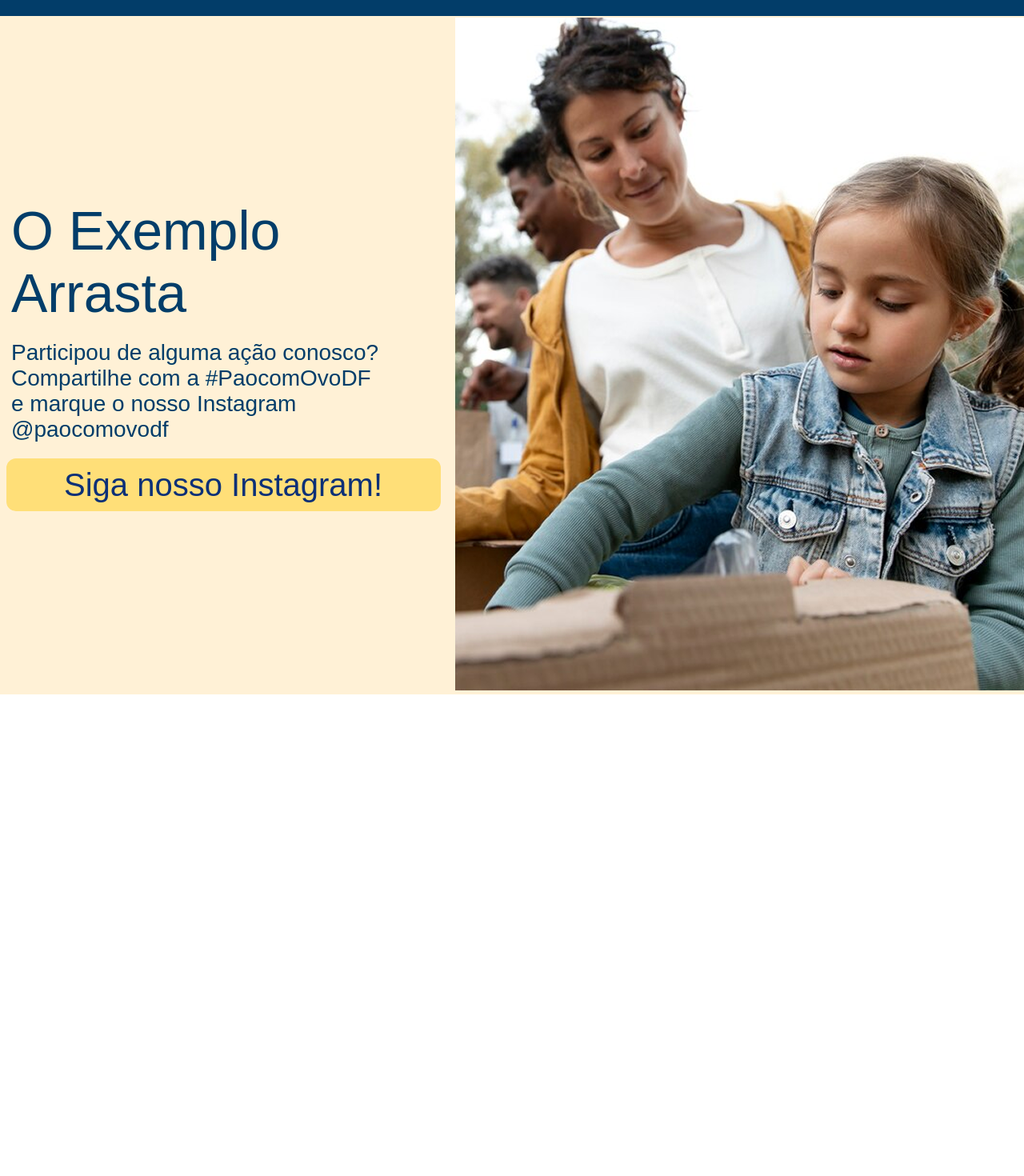
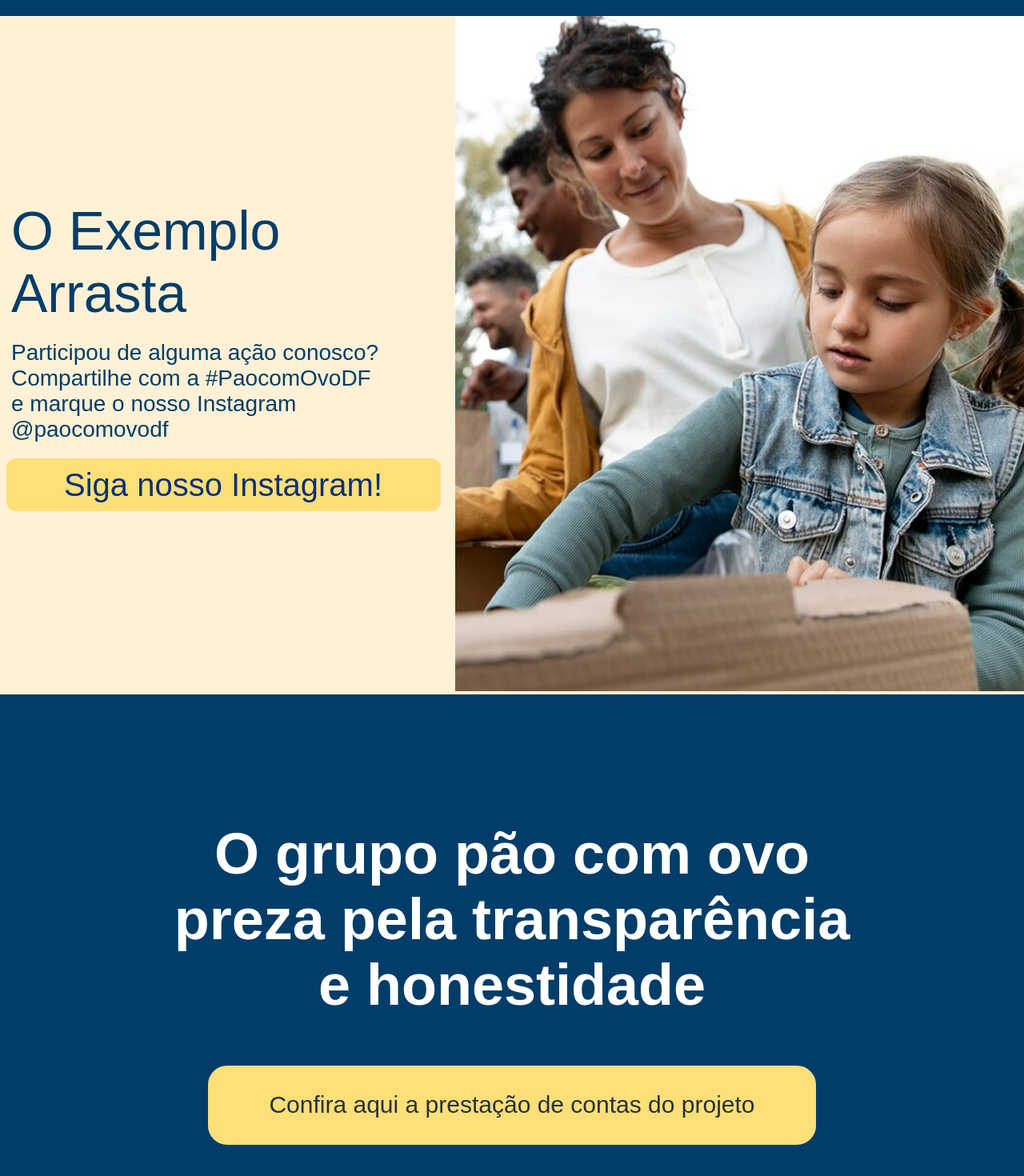
Before and after one commit to guiestrela/PCO, a React (Vite) app: page / in a window 1280 px wide. Shown: the part 6222-7692 px from the top of the page at 80% size. Before the commit the page ends 7090 px from the top, so only its background shows below. Built offline with nearby package versions, Linux system fonts and the light colour scheme.

Commit message:
feat(SectionEnter): add new section with accountability information
- Added a new section to display accountability information.
- Included a button to access the accountability report.
- Adjusted image height in existing section.
- Styled new section components.
- Updated component styles.

```diff
--- a/src/assets/components/SectionEnter/index.tsx
+++ b/src/assets/components/SectionEnter/index.tsx
@@ -64,10 +64,23 @@ function SectionEnter() {
                             <ContainerColumn>
                             <ContainerImage gap="20px">
                                 <ImageEnder src={foto05} width="722px"
-                                height="845px"/>
+                                height="848px"/>
                             </ContainerImage>
                         </ContainerColumn>
                     </ContainerEnter>
+                </MainContainerEnter>
+                <MainContainerEnter backgroundcolor="#023D69" height="720px">
+                    <TextContainer alignitems="center">
+                        <TituloInfo fontsize="72px" fontweight="700" color="#FFFFFF" textalign="center">O grupo pão com ovo<br/>
+                                        preza pela transparência<br/>
+                                            e honestidade
+                        </TituloInfo>
+                        <ContainerButton justifycontent="center" alignitems="center" paddingtop="40px">
+                                <Button border="solid 2px #FFDF78" borderradius="24px" widthtotal="760px" heighttotal="99px" fontsize="30px" color="#263238" backgroundColor="#FFDF78">
+                                Confira aqui a prestação de contas do projeto
+                                </Button>
+                            </ContainerButton>
+                    </TextContainer>
                 </MainContainerEnter>
 
             </MasterContainerEnter>
```
Also changed, not shown: src/assets/components/SectionEnter/style.ts (line endings or trailing spaces).
